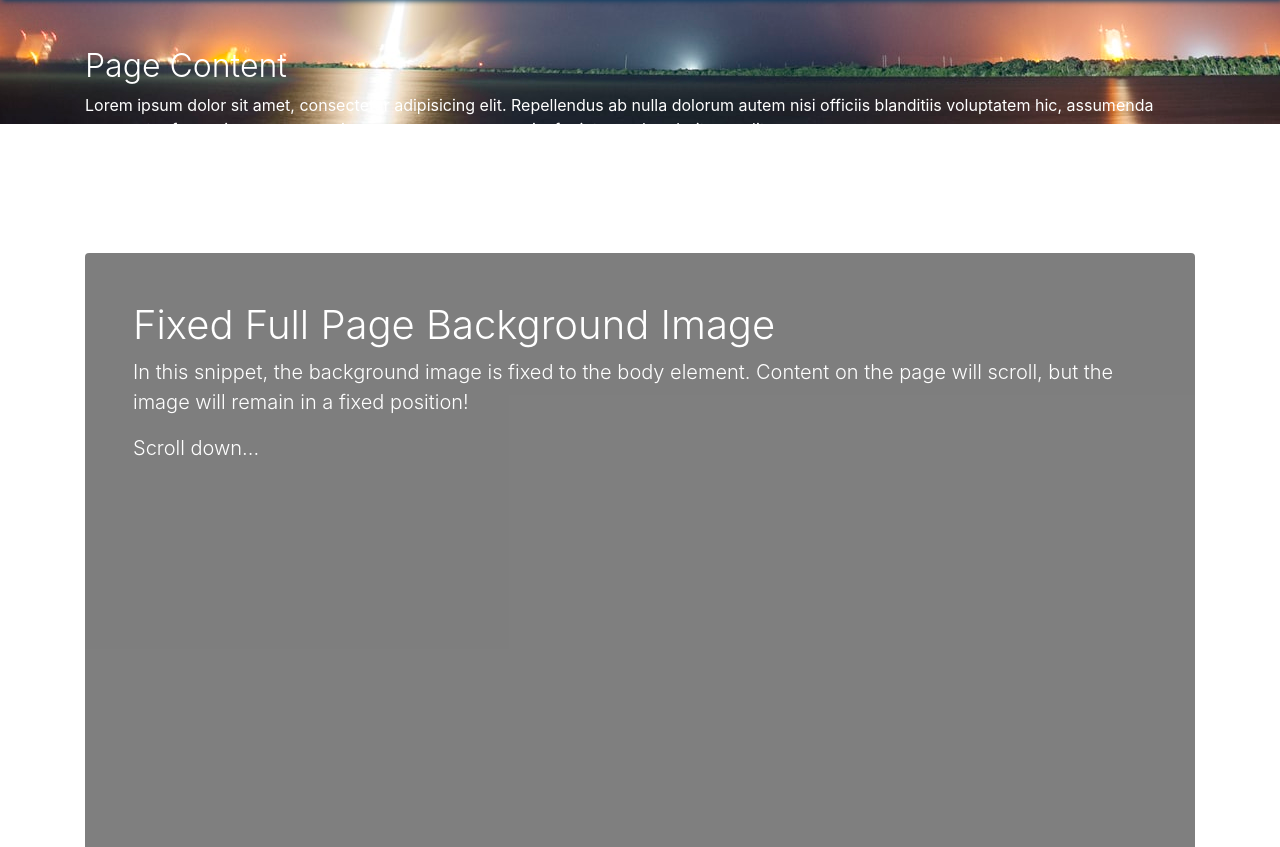
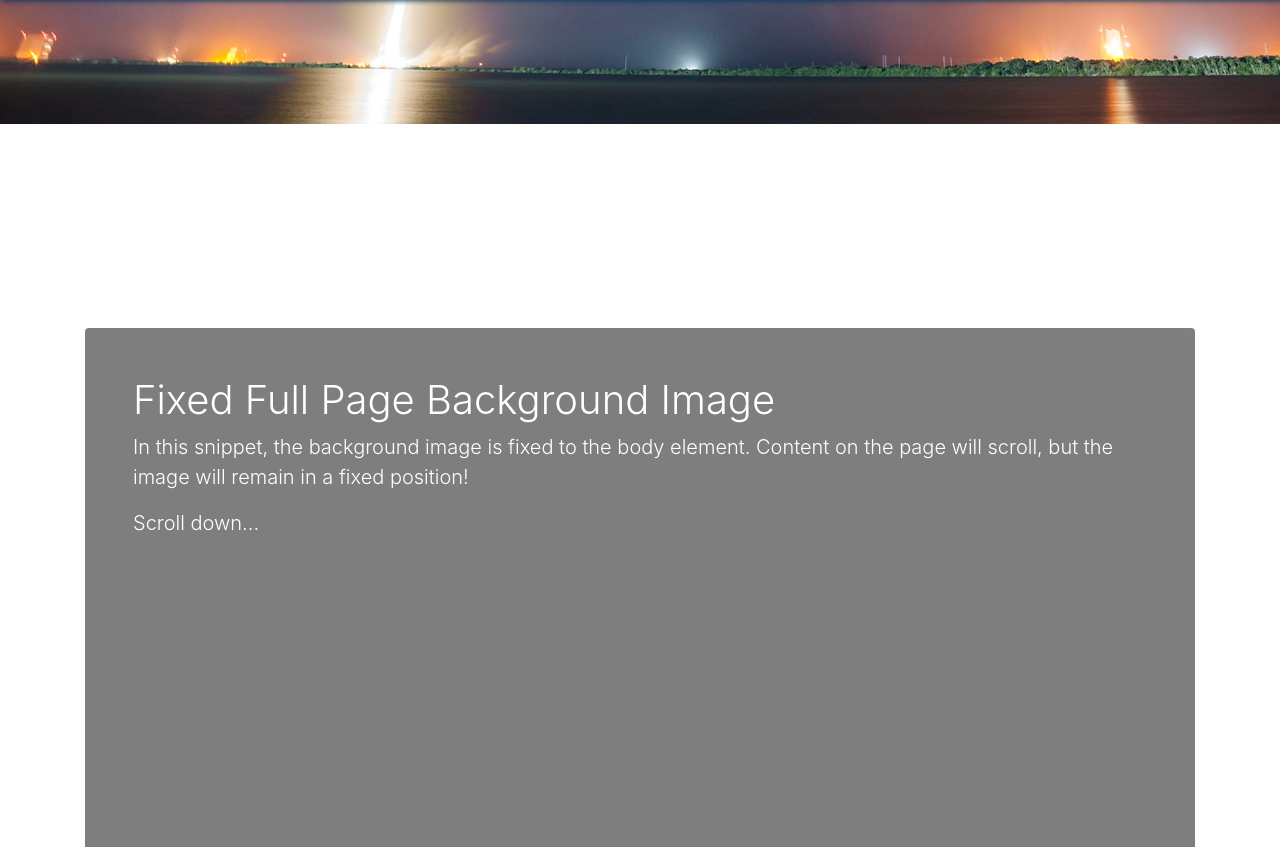
Before and after one commit to ArturLinnik/IEEE-Cartagena-Webpage, a plain HTML site: page index.html in a window 1280 px wide. Shown: the part 876-1723 px from the top of the page. Drawn offline with nearby package versions, Linux system fonts and the light colour scheme.

Commit message:
Added padding to the first text when scrolling down

```diff
--- a/index.html
+++ b/index.html
@@ -76,9 +76,11 @@
 
 <!-- Page Content -->
 <section class="py-5 text-white" id="page_content">
-  <div class="container">
-    <h2 class="font-weight-light">Page Content</h2>
-    <p>Lorem ipsum dolor sit amet, consectetur adipisicing elit. Repellendus ab nulla dolorum autem nisi officiis blanditiis voluptatem hic, assumenda aspernatur facere ipsam nemo ratione cumque magnam enim fugiat reprehenderit expedita.</p>
+  <div id="first_text">
+    <div class="container">
+      <h2 class="font-weight-light">Page Content</h2>
+      <p>Lorem ipsum dolor sit amet, consectetur adipisicing elit. Repellendus ab nulla dolorum autem nisi officiis blanditiis voluptatem hic, assumenda aspernatur facere ipsam nemo ratione cumque magnam enim fugiat reprehenderit expedita.</p>
+    </div>
   </div>
 </section>
 
--- a/main.css
+++ b/main.css
@@ -8,6 +8,14 @@
 
 #img_logo {
     height: 60px;
+}
+
+#page_content {
+    padding-top: 75px;
+}
+
+#first_text {
+    padding-top: 75px;
 }
 
 @media (min-width: 992px) {
```
